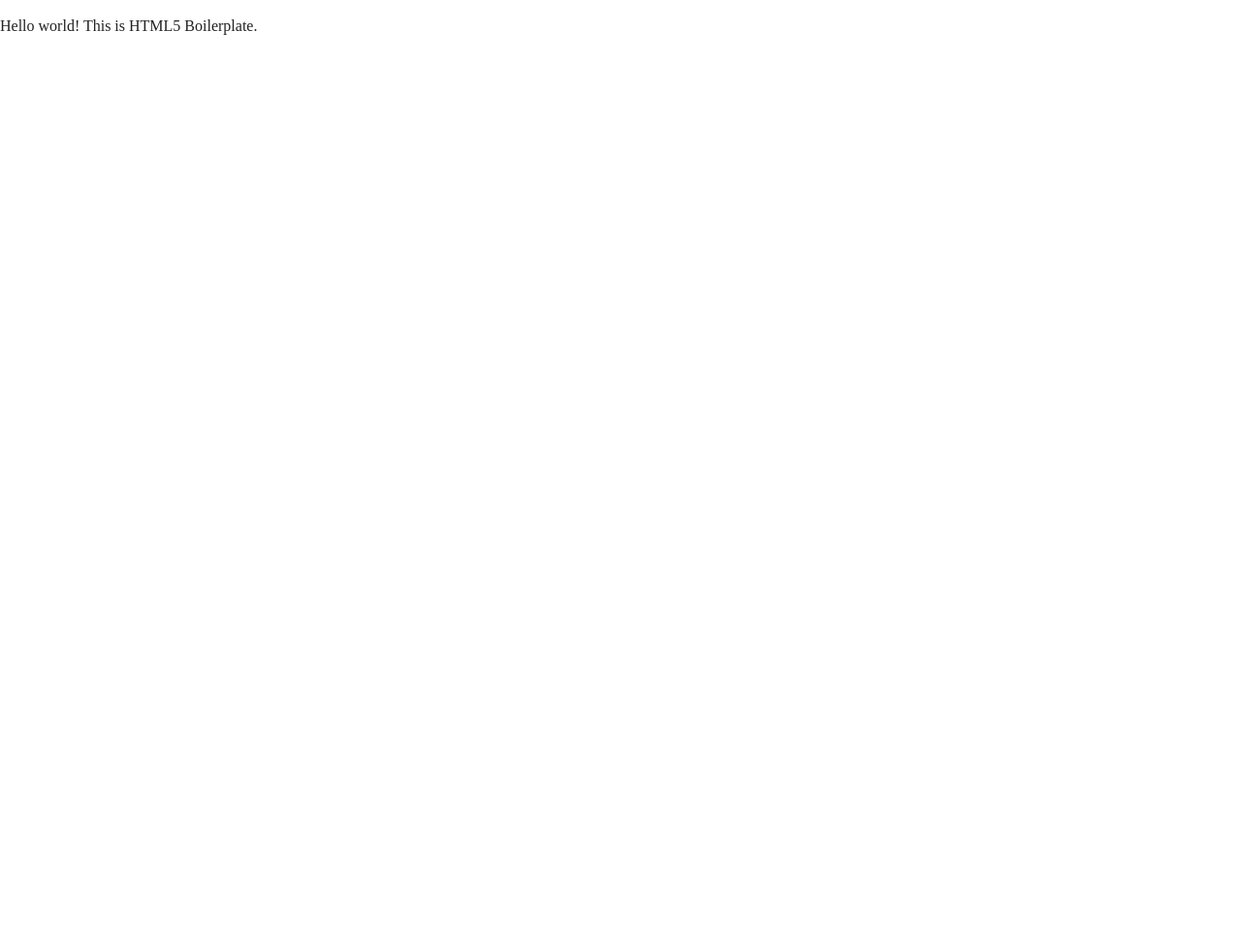
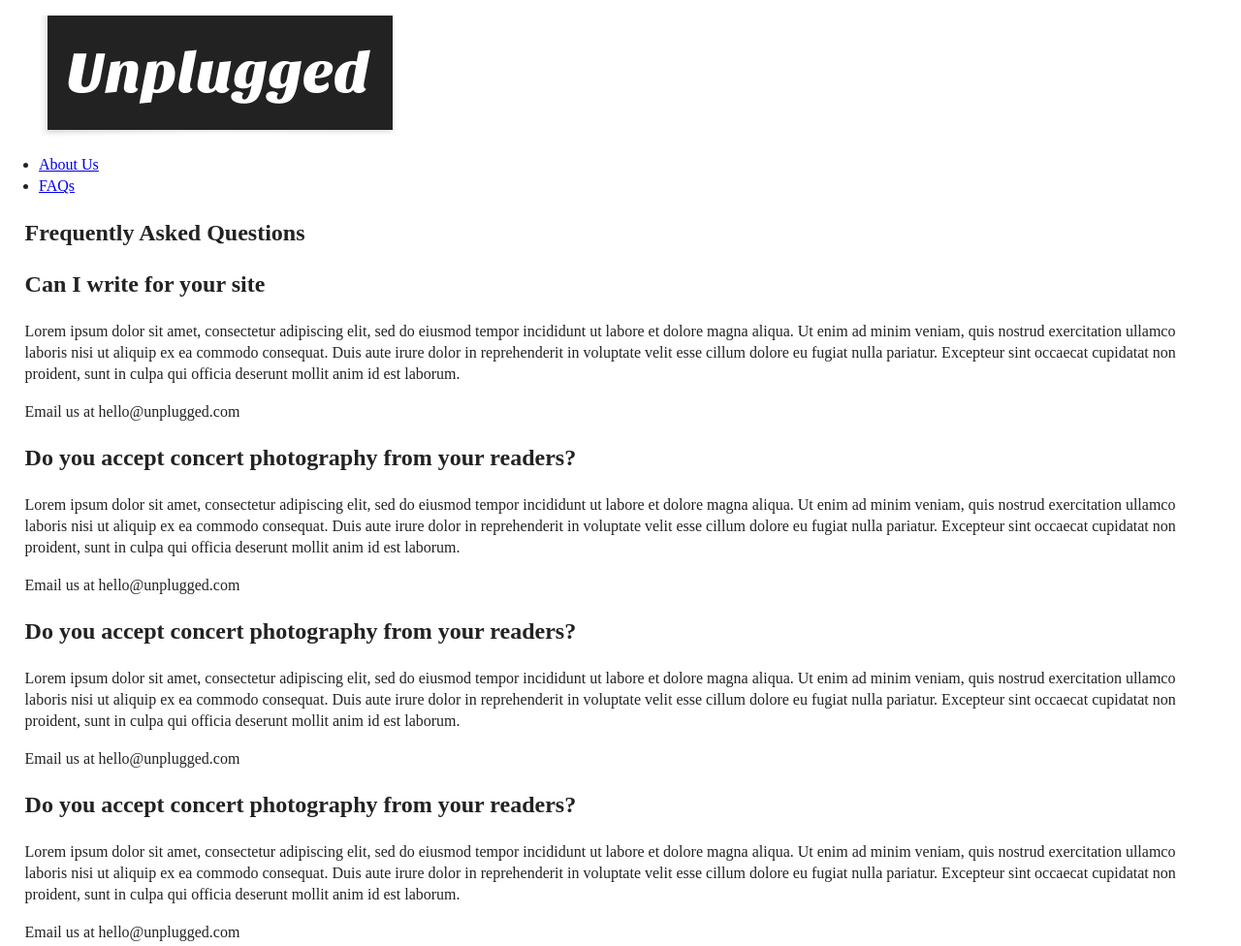
Before and after one commit to vjcmacrury/unplugged, a plain HTML site: page faq/index.html in a window 1280 px wide. Shown: the whole page at 97% size. Before the commit the page ends 800 px from the top, so only its background shows below. Drawn offline with nearby package versions, Linux system fonts and the light colour scheme.

Commit message:
added css layout

```diff
--- a/css/main.css
+++ b/css/main.css
@@ -97,13 +97,42 @@ textarea {
    Author's custom styles
    ========================================================================== */
 
+/* ========================================
+   Header
+   ======================================== */
 
+  .main-header {
+    width: 100%;
+  }
 
+  nav {
+    width: 100%;
+  }
 
+/* ========================================
+   Main Content
+   ======================================== */
 
+  main {
+    width: 96%;
+   	padding: 0 2%;
+   	margin: auto;
+   	clear: both;
+  }
 
+/* ========================================
+   Footer
+   ======================================== */
 
+  footer {
+  	width: 100%;
+  	margin: auto;
+  }
 
+  .footer-logo {
+  	width: 47.5%;
+  	margin: auto;
+  }
 
 
 
--- a/faq/index.html
+++ b/faq/index.html
@@ -26,30 +26,45 @@
   <header>
     <div>
       <figure class="logo">
-
+        <a href="#"><img src="../img/logo.png" alt="unplugged"></a>
       </figure>
       <nav>
-
+        <ul>
+          <li><a href="#">About Us</a></li>
+          <li><a href="#">FAQs</a></li>
+        </ul>
       </nav>
     </div>
   </header>
 
   <main>
-    <section> <!--sidebar-->
-      <aside class="sidebar">
+    <section class="faq"> <!--hero-->
+      <h2>Frequently Asked Questions</h2>
 
-      </aside>
-    </section>
-    <section> <!--hero-->
+      <article class="faq-questions">
+        <h2>Can I write for your site</h2>
+        <p>Lorem ipsum dolor sit amet, consectetur adipiscing elit, sed do eiusmod tempor incididunt ut labore et dolore magna aliqua. Ut enim ad minim veniam, quis nostrud exercitation ullamco laboris nisi ut aliquip ex ea commodo consequat. Duis aute irure dolor in reprehenderit in voluptate velit esse cillum dolore eu fugiat nulla pariatur. Excepteur sint occaecat cupidatat non proident, sunt in culpa qui officia deserunt mollit anim id est laborum.</p>
+        <p>Email us at hello@unplugged.com</p>
+      </article>
 
-    </section>
-    <section><!--news-->
+      <article class="faq-questions">
+        <h2>Do you accept concert photography from your readers?</h2>
+        <p>Lorem ipsum dolor sit amet, consectetur adipiscing elit, sed do eiusmod tempor incididunt ut labore et dolore magna aliqua. Ut enim ad minim veniam, quis nostrud exercitation ullamco laboris nisi ut aliquip ex ea commodo consequat. Duis aute irure dolor in reprehenderit in voluptate velit esse cillum dolore eu fugiat nulla pariatur. Excepteur sint occaecat cupidatat non proident, sunt in culpa qui officia deserunt mollit anim id est laborum.</p>
+        <p>Email us at hello@unplugged.com</p>
+      </article>
 
-    </section>
-    <footer></footer>
+      <article class="faq-questions">
+        <h2>Do you accept concert photography from your readers?</h2>
+        <p>Lorem ipsum dolor sit amet, consectetur adipiscing elit, sed do eiusmod tempor incididunt ut labore et dolore magna aliqua. Ut enim ad minim veniam, quis nostrud exercitation ullamco laboris nisi ut aliquip ex ea commodo consequat. Duis aute irure dolor in reprehenderit in voluptate velit esse cillum dolore eu fugiat nulla pariatur. Excepteur sint occaecat cupidatat non proident, sunt in culpa qui officia deserunt mollit anim id est laborum.</p>
+        <p>Email us at hello@unplugged.com</p>
+      </article>
+
+      <article class="faq-questions">
+        <h2>Do you accept concert photography from your readers?</h2>
+        <p>Lorem ipsum dolor sit amet, consectetur adipiscing elit, sed do eiusmod tempor incididunt ut labore et dolore magna aliqua. Ut enim ad minim veniam, quis nostrud exercitation ullamco laboris nisi ut aliquip ex ea commodo consequat. Duis aute irure dolor in reprehenderit in voluptate velit esse cillum dolore eu fugiat nulla pariatur. Excepteur sint occaecat cupidatat non proident, sunt in culpa qui officia deserunt mollit anim id est laborum.</p>
+        <p>Email us at hello@unplugged.com</p>
+      </article>
   </main>
-
-  <p>Hello world! This is HTML5 Boilerplate.</p>
   <script src="../js/vendor/modernizr-3.6.0.min.js"></script>
   <script src="https://code.jquery.com/jquery-3.3.1.min.js" integrity="sha256-FgpCb/KJQlLNfOu91ta32o/NMZxltwRo8QtmkMRdAu8=" crossorigin="anonymous"></script>
   <script>window.jQuery || document.write('<script src="../js/vendor/jquery-3.3.1.min.js"><\/script>')</script>
```
